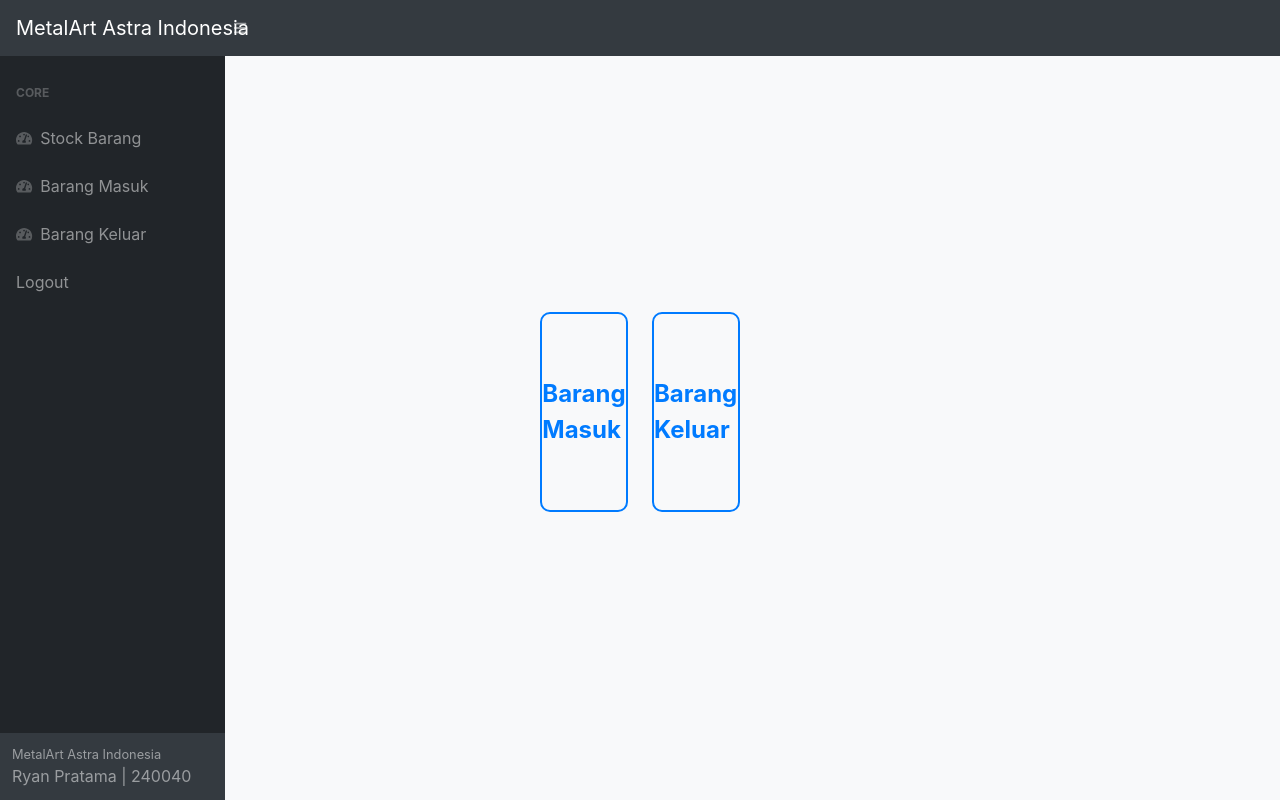
After one commit to oxidiaa/stockbarang, a PHP site: page /index2.php in a window 1280 px wide. The commit adds this page. Run offline with PHP 8.4, Linux system fonts and the light colour scheme; some libraries are stand-ins or nearby versions.

Commit message:
edit sudah berhasil

```diff
--- a/function.php
+++ b/function.php
@@ -99,47 +99,70 @@ if(isset($_POST['hapusbarang'])){
 
 
 
-// Mengubah data barang masuk
-if (isset($_POST['updatebarangmasuk'])) {
-    $idb = $_POST['idb'];
-    $idm = $_POST['idm'];  // Perbaiki ini, harus menggunakan $idm
-    $deskripsi = $_POST['keterangan'];
-    $qty = $_POST['qty'];
+//mengubah data barang masuk
+if (isset($_POST['updatedatabarangmasuk'])) {
+    $idb = $_POST['idb'];  // ID barang
+    $idm = $_POST['idm'];  // ID masuk
+    $deskripsi = htmlspecialchars($_POST['keterangan']);
+    $qtyBaru = (int)$_POST['qty'];
 
-    // Ambil data stock saat ini
-    $lihatstock = mysqli_query($conn, "SELECT * FROM stock WHERE idbarang='$idb'");
-    $stocknya = mysqli_fetch_array($lihatstock);
-    $stockskrg = $stocknya['stock'];
+    // Ambil data qty lama dan stok sekarang
+    $ambilData = mysqli_query($conn, "SELECT qty FROM masuk WHERE idmasuk='$idm'");
+    $dataLama = mysqli_fetch_array($ambilData);
+    $qtyLama = $dataLama['qty'];
 
-    // Ambil jumlah qty barang masuk sebelumnya
-    $qtyskrg = mysqli_query($conn, "SELECT * FROM masuk WHERE idmasuk='$idm'");
-    $qtynya = mysqli_fetch_array($qtyskrg);
-    $qtyskrg = $qtynya['qty'];
+    $ambilStok = mysqli_query($conn, "SELECT stock FROM stock WHERE idbarang='$idb'");
+    $dataStok = mysqli_fetch_array($ambilStok);
+    $stokSekarang = $dataStok['stock'];
 
-    if ($qty > $qtyskrg) {
-        // Jika qty baru lebih besar, tambahkan selisih ke stock
-        $selisih = $qty - $qtyskrg;
-        $tambahkan = $stockskrg + $selisih;
-        $updatestock = mysqli_query($conn, "UPDATE stock SET stock='$tambahkan' WHERE idbarang='$idb'");
+    // Hitung selisih qty
+    $selisih = $qtyBaru - $qtyLama;
+    $stokBaru = $stokSekarang + $selisih;
+
+    if ($stokBaru >= 0) {  // Pastikan stok tidak negatif
+        // Update stok di tabel stock
+        $updateStock = mysqli_query($conn, "UPDATE stock SET stock='$stokBaru' WHERE idbarang='$idb'");
+
+        // Update qty di tabel masuk
+        $updateMasuk = mysqli_query($conn, "UPDATE masuk SET qty='$qtyBaru', keterangan='$deskripsi' WHERE idmasuk='$idm'");
+
+        if ($updateStock && $updateMasuk) {
+            header('location:masuk.php?status=success');
+        } else {
+            echo 'Gagal memperbarui data.';
+        }
     } else {
-        // Jika qty baru lebih kecil, kurangi selisih dari stock
-        $selisih = $qtyskrg - $qty;
-        $kurangin = $stockskrg - $selisih;
-        $updatestock = mysqli_query($conn, "UPDATE stock SET stock='$kurangin' WHERE idbarang='$idb'");
-    }
-
-    // Update data di tabel masuk
-    $updatenya = mysqli_query($conn, "UPDATE masuk SET qty='$qty', keterangan='$deskripsi' WHERE idmasuk='$idm'");
-
-    if ($updatestock && $updatenya) {
-        header('location:masuk.php');
-    } else {
-        echo 'Gagal';
-        header('location:masuk.php');
+        echo 'Gagal: Stok tidak mencukupi.';
     }
 }
 
 
 
 
+
+
+
+//menghapus barang masuk
+if(isset($_POST['hapusbarangmasuk'])){
+    $idb = $_POST['idb'];
+    $qty = $_POST['kty'];
+    $idm = $_POST['idm'];
+
+    $getdatastock = mysqli_query($conn,"select * from stock where idbarang='$idb'");
+    $data = mysqli_fetch_array($getdatastock);
+    $stok = $data['stock'];
+
+    $selisih = $stok=$qty;
+
+    $update = mysqli_query($conn,"update stock set stock='$selisih' where idbarang='$idb'");
+    $hapusdata = mysqli_query($conn,"delete from masuk where idmasuk='$idm'");
+
+    if($update&&$hapusdata){
+        header('location:masuk.php');
+    }else{
+        header('location:masuk.php');
+    }
+}
+
+
 ?>
--- /dev/null
+++ b/index2.php
@@ -0,0 +1,92 @@
+<?php
+require 'function.php';
+?>
+<!DOCTYPE html>
+<html lang="en">
+<head>
+        <meta charset="utf-8" />
+        <meta http-equiv="X-UA-Compatible" content="IE=edge" />
+        <meta name="viewport" content="width=device-width, initial-scale=1, shrink-to-fit=no" />
+        <meta name="description" content="" />
+        <meta name="author" content="" />
+        <title>Stock Barang</title>
+        <link href="css/styles.css" rel="stylesheet" />
+        <link href="https://cdn.datatables.net/1.10.20/css/dataTables.bootstrap4.min.css" rel="stylesheet" crossorigin="anonymous" />
+        <script src="https://cdnjs.cloudflare.com/ajax/libs/font-awesome/5.15.1/js/all.min.js" crossorigin="anonymous"></script>
+        <style>
+        body {
+            height: 100vh;
+            display: flex;
+            justify-content: center;
+            align-items: center;
+            background-color: #f8f9fa;
+        }
+        .link-card {
+            display: flex;
+            justify-content: center;
+            align-items: center;
+            height: 200px;
+            border: 2px solid #007bff;
+            border-radius: 10px;
+            font-size: 24px;
+            font-weight: bold;
+            text-decoration: none;
+            color: #007bff;
+            transition: background-color 0.2s ease;
+        }
+        .link-card:hover {
+            background-color: #007bff;
+            color: white;
+        }
+        .container {
+            width: 60%;
+        }
+    </style>
+    </head>
+    <body class="sb-nav-fixed">
+        <nav class="sb-topnav navbar navbar-expand navbar-dark bg-dark">
+            <a class="navbar-brand" href="index.php">MetalArt Astra Indonesia</a>
+            <button class="btn btn-link btn-sm order-1 order-lg-0" id="sidebarToggle" href="#"><i class="fas fa-bars"></i></button>
+        </nav>
+        <div id="layoutSidenav">
+            <div id="layoutSidenav_nav">
+                <nav class="sb-sidenav accordion sb-sidenav-dark" id="sidenavAccordion">
+                    <div class="sb-sidenav-menu">
+                        <div class="nav">
+                            <div class="sb-sidenav-menu-heading">Core</div>
+                            <a class="nav-link" href="index.php">
+                                <div class="sb-nav-link-icon"><i class="fas fa-tachometer-alt"></i></div>
+                                Stock Barang
+                            </a>
+                            <a class="nav-link" href="masuk.php">
+                                <div class="sb-nav-link-icon"><i class="fas fa-tachometer-alt"></i></div>
+                                Barang Masuk
+                            </a>
+                            <a class="nav-link" href="keluar.php">
+                                <div class="sb-nav-link-icon"><i class="fas fa-tachometer-alt"></i></div>
+                                Barang Keluar
+                            </a>
+                            <a class="nav-link" href="logout.php">
+                                Logout
+                            </a>
+                        </div>
+                    </div>
+                    <div class="sb-sidenav-footer">
+                        <div class="small">MetalArt Astra Indonesia</div>
+                        Ryan Pratama | 240040
+                    </div>
+                </nav>
+            </div>
+
+    <div class="container mt-5">
+        <div class="row">
+            <div class="col-md-6 mb-4">
+                <a href="masuk.php" class="link-card">Barang Masuk</a>
+            </div>
+            <div class="col-md-6 mb-4">
+                <a href="keluar.php" class="link-card">Barang Keluar</a>
+            </div>
+        </div>
+    </div>
+</body>
+</html>
--- a/masuk.php
+++ b/masuk.php
@@ -150,6 +150,7 @@ require 'cek.php';
                                                         Apakah Anda yakin ingin menghapus <?=$namabarang;?>?
                                                         <input type="hidden" name="idb" value="<?=$idb;?>">
                                                         <input type="hidden" name="kty" value="<?=$qty;?>">
+                                                        <input type="hidden" name="idm" value="<?=$idm;?>">
                                                         <br>
                                                         <br>
                                                         <button type="submit" class="btn btn-danger" name="hapusbarangmasuk">Hapus</button>
@@ -226,7 +227,7 @@ require 'cek.php';
             <option value="<?=$idbarangnya;?>"><?=$namabarangnya;?></option>
 
             <?php
-                }
+                };
             ?>
         </select>
         <br>
```
Also changed, not shown: css/styles.css.
